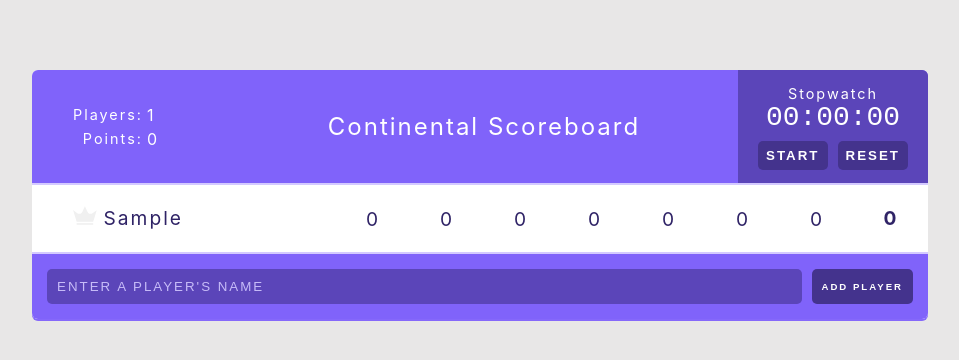
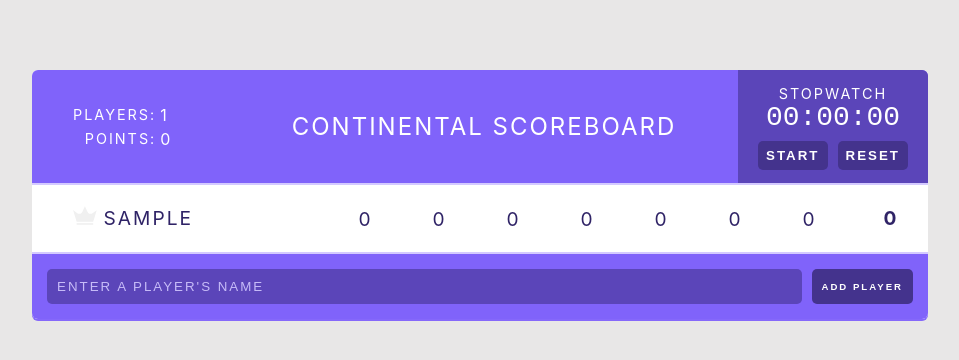
Before and after one commit to PedrodcSjojstrom/score_board, a React (Create React App) app: page / in a window 1280 px wide. Both pictures are taken after typing "Sample" into the empty fields and a click on the input "Add player". Shown: the top 360 px of the page, without its empty margins (160-1119 px from the left). Built offline with nearby package versions, Linux system fonts and the light colour scheme.

Commit message:
Fixed input type and some css to uppercase

```diff
--- a/src/App.js
+++ b/src/App.js
@@ -12,8 +12,9 @@ class App extends Component {
   }
    prevPlayerId = 0;
   handleScoreChange= (iPerson,iScore, e) =>{
+   /*  if(e.target.value.match(/^[0-9,-]+$/)) */
     const scoresCopy= this.state.players[iPerson].rScores
-    scoresCopy[iScore]=parseInt(e.target.value)
+    scoresCopy[iScore]=e.target.value
     this.setState({
       rScores: scoresCopy
     })
@@ -45,8 +46,11 @@ class App extends Component {
 
   scoreSum = (scores)=> {
     //just sum the array
-    const reducer = (accumulator, curr) => accumulator + curr;
-    return scores.reduce(reducer)
+    let total =0;
+    for (let i=0;i<scores.length;i++){
+      total+=parseInt(scores[i]);
+    }
+    return total
   }
   getHighScore = () => {
     let totals=[]
@@ -59,6 +63,13 @@ class App extends Component {
     }
     return null;
   }
+  getTotalPoints = () =>{
+    let totals=[]
+    for (let i=0;i<this.state.players.length;i++){
+     totals=[...totals, this.scoreSum(this.state.players[i].rScores)]
+    }
+    return this.scoreSum(totals);
+  }
 
   render () {
     const highScore = this.getHighScore();
@@ -67,7 +78,7 @@ class App extends Component {
       <div className="scoreboard">
         <Header
         totalPlayers={this.state.players.length}
-        players={this.state.players}
+        totalPoints={this.getTotalPoints()}
         />
         {this.state.players.map( (player, index) =>
           <Player
--- a/src/components/Header.js
+++ b/src/components/Header.js
@@ -4,18 +4,8 @@ import StopWatch from "./StopWatch";
 
 class Header extends Component {
   static propTypes = {};
-  calculateTotalPoints= (players) => {
-    let points =0;
-    for (let i=0;i<players.length;i++){
-      const arr=players[i].rScores;
-      const reducer = (accumulator, curr) => accumulator + curr;
-      points += arr.reduce(reducer)
-    }
-    return points
-
-  }
   render() {
-    const {totalPlayers, players}= this.props;
+    const {totalPlayers, totalPoints}= this.props;
     return (
       <header>
         {/* <!-- Stats --> */}
@@ -27,7 +17,7 @@ class Header extends Component {
             </tr>
             <tr>
               <td>Points:</td>
-              <td>{this.calculateTotalPoints(players)}</td>
+              <td>{totalPoints}</td>
             </tr>
             {/* <tr>
               <td>Round:</td>
--- a/src/components/Input.js
+++ b/src/components/Input.js
@@ -9,7 +9,7 @@ class Input extends Component {
     const {score,iScore,iPerson,handleScore} = this.props;
     return (
       <input
-        type="text"
+        type="number"
         className="round-score"
         value={score}
         onChange={(e)=>handleScore(iPerson, iScore, e)}
--- a/src/index.css
+++ b/src/index.css
@@ -6,6 +6,7 @@ body {
   -webkit-font-smoothing: antialiased;
   -moz-osx-font-smoothing: grayscale;
   background: #e8e7e7;
+  text-transform: uppercase;
 }
 
 header {
```
